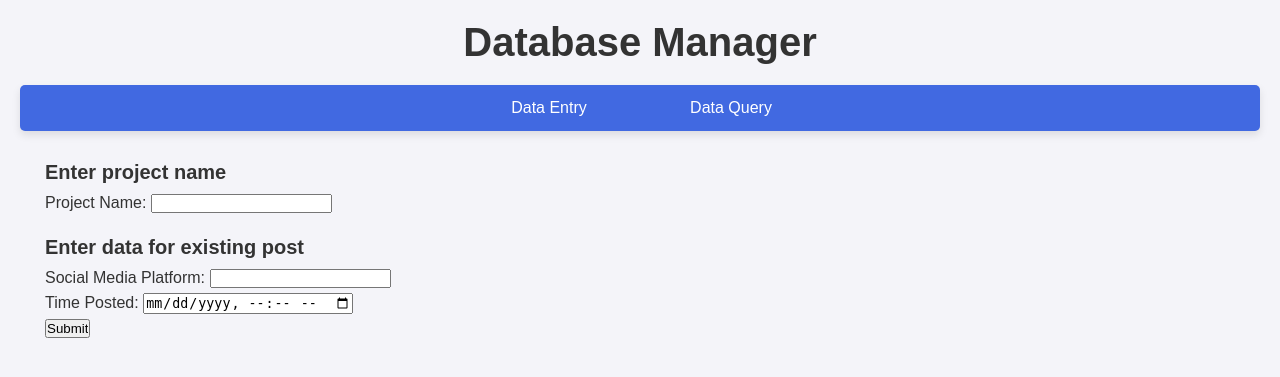
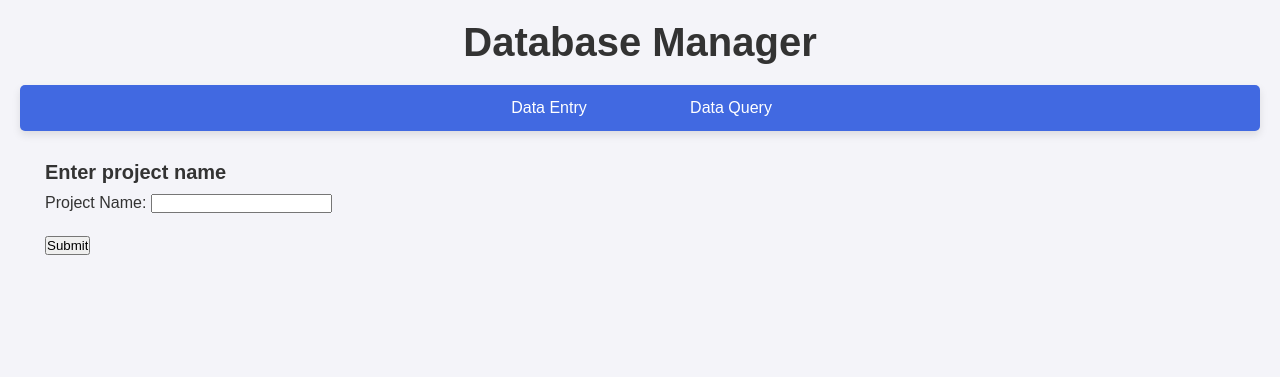
Before and after one commit to dplynn/CS7330-Group-Project, a Flask app: page /add-result in a window 1280 px wide. Shown: the top 377 px of the page. Run offline with Flask 3, Linux system fonts and the light colour scheme.

Commit message:
removed post selection from first add result page

```diff
--- a/templates/add_result.html
+++ b/templates/add_result.html
@@ -8,11 +8,6 @@
     <h2>Enter project name</h2>
     <label for="project_name">Project Name:</label>
     <input type="text" name="project_name"><br><br>
-    <h2>Enter data for existing post</h2>
-    <label for="social_media">Social Media Platform:</label>
-    <input type="text" name="social_media"><br>
-    <label for="time_posted">Time Posted:</label>
-    <input type="datetime-local" name="time_posted"><br>
 
     <input type="submit" value="Submit">
 </form>
```
